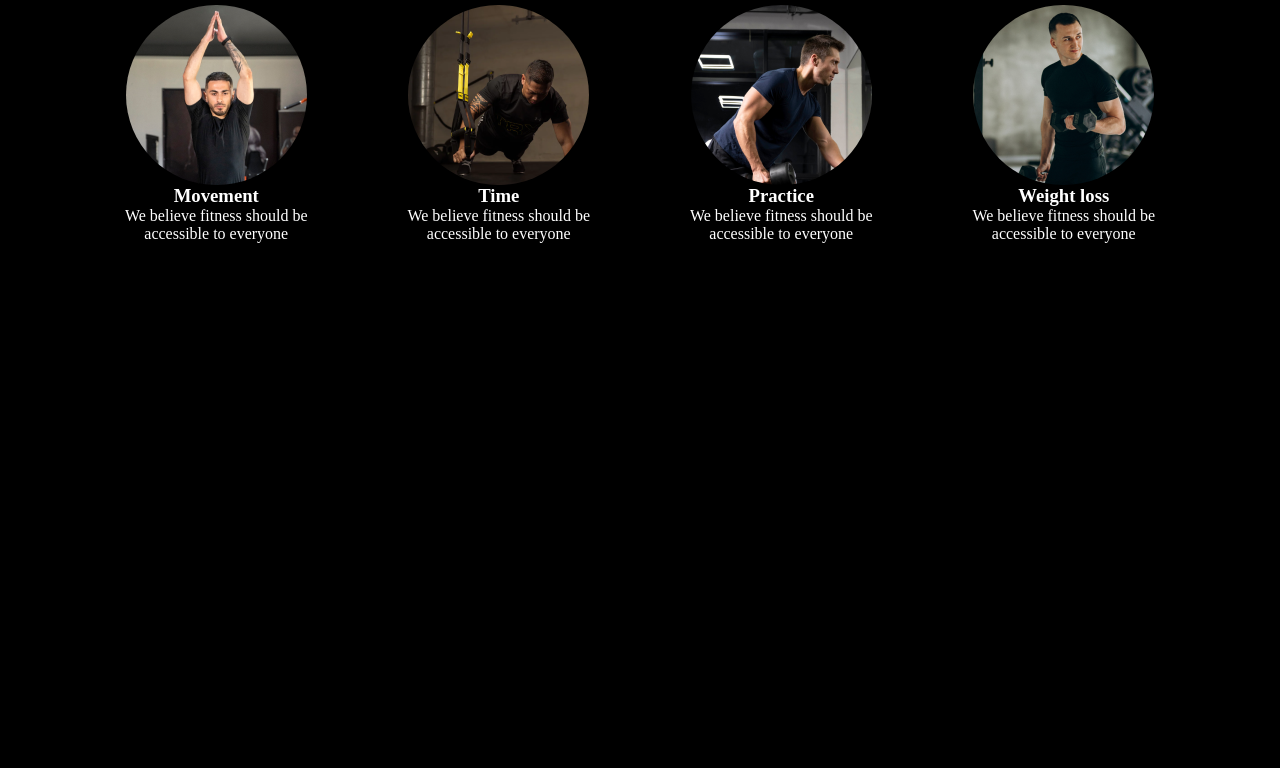
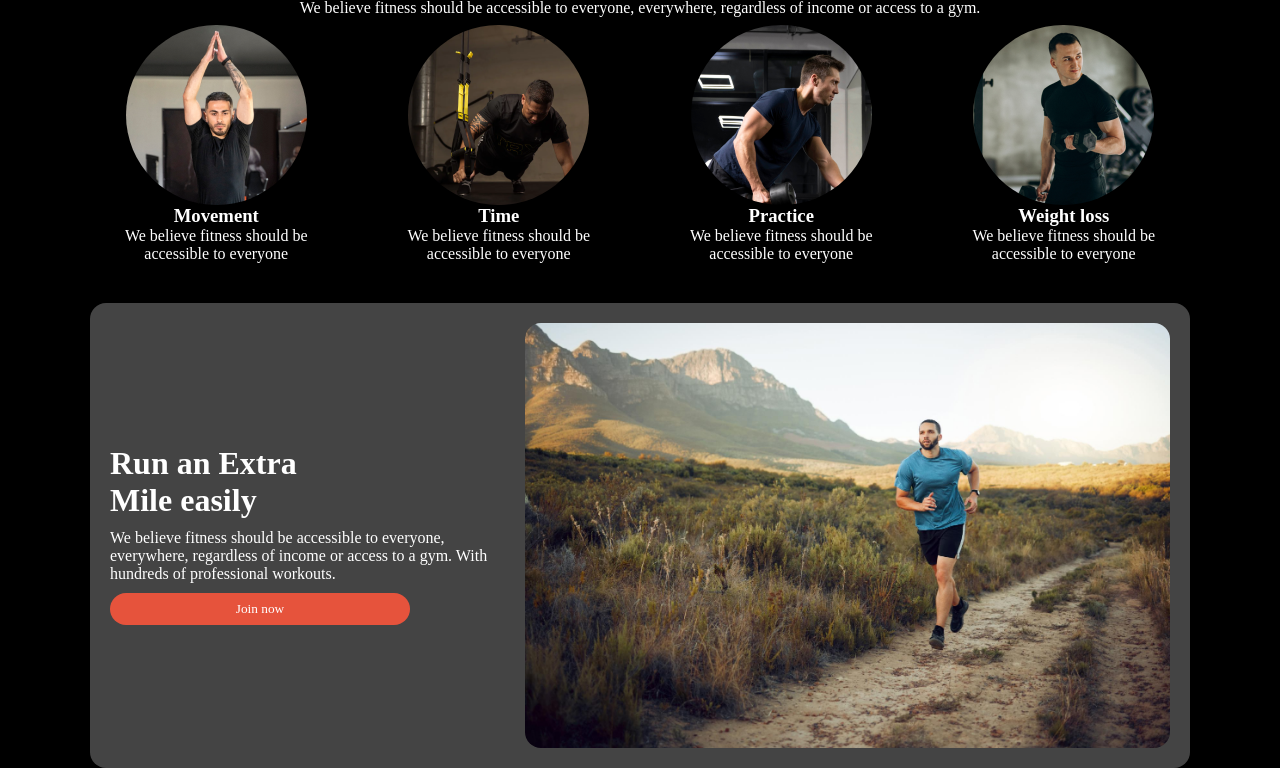
Before and after one commit to AlchemistReturns/assignment_2_programming_hero, a plain HTML site: page index.html in a window 1280 px wide. Shown: the part 751-1519 px from the top of the page. Before the commit the page ends 994 px from the top, so only its background shows below. Drawn offline with Linux system fonts and the light colour scheme.

Commit message:
Completed the run section

```diff
--- a/index.html
+++ b/index.html
@@ -73,5 +73,16 @@
             </div>
         </div>
     </section>
+
+    <section id="run">
+        <div id="run-content">
+            <h2>Run an Extra <br>Mile easily</h2>
+            <p>We believe fitness should be accessible to everyone, everywhere, regardless of income or access to a gym. With hundreds of professional workouts.</p>
+            <button class="active">Join now</button>
+        </div>
+        <div id="run-image">
+            <img src="./images/run.jpg" alt="">
+        </div>
+    </section>
 </body>
 </html>
--- a/styles.css
+++ b/styles.css
@@ -115,8 +115,9 @@ body {
     align-items: center;
     gap: 8px;
     color: white;
-    margin-top: 20px;
+    margin-top: 40px;
     text-align: center;
+    margin-bottom: 40px;
 }
 
 #habits-title {
@@ -139,6 +140,46 @@ body {
     border-radius: 100px;
 }
 
+#run {
+    color:white;
+    display: flex;
+    background-color:#444;
+    justify-content: space-between;
+    max-width: 1060px;
+    margin: auto;
+    margin-top: 40px;
+    border-radius: 16px;
+    align-items: center;
+    padding: 20px;
+    gap: 8px;
+}
+
+#run-image {
+    display: flex;
+    justify-content: center;
+    align-items: center;
+}
+
+#run-content > h2 {
+    font-size: 2rem;
+    margin-bottom: 10px;
+}
+
+#run-content > button {
+    color: white;
+    border: none;
+    padding: 8px;
+    width: 100%;
+    margin-top: 10px;
+}
+
+#run-image>img {
+    border-radius: 16px;
+    margin: auto;
+    width: 100%;
+}
+
+
 
 
 
@@ -153,6 +194,9 @@ body {
     }
     #navbar-menu {
         display: none;
+    }
+    #run-content > button {
+        width: 300px;
     }
 }
 
@@ -172,4 +216,9 @@ body {
     #habits-cards {
         flex-direction: column;
     }
+    #run {
+        flex-direction: column;
+        margin-left: 20px;
+        margin-right: 20px;
+    }
 }
```
